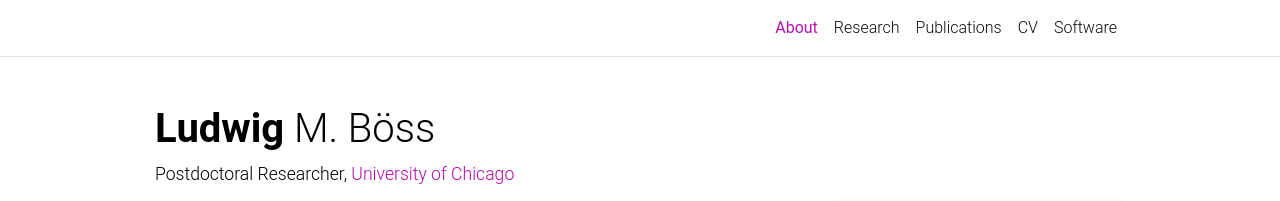
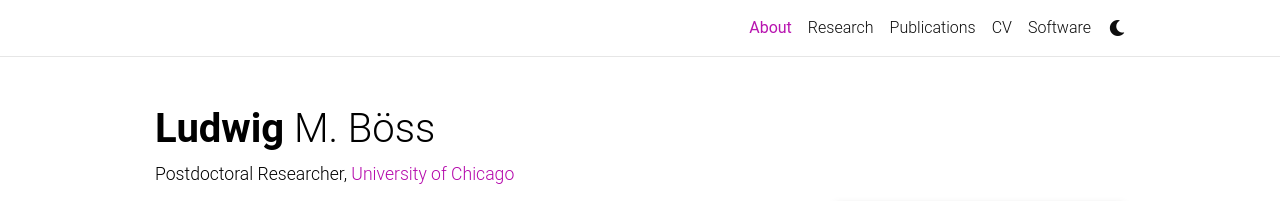
Before and after one commit to LudwigBoess/LudwigBoess.github.io, a Jekyll site: the page built from _pages/about.md, in a window 1280 px wide. Shown: the top 201 px of the page. Built offline with Jekyll 4.4.1, drawn with Linux system fonts in a browser that asks for light colours; full-size pictures stand in for the smaller copies a plugin makes; comment, search, counter and statistics services are not loaded; a style sheet for code colours, icons or effects is not loaded.

Commit message:
reintroduce light-theme toggle

```diff
--- a/_includes/header.html
+++ b/_includes/header.html
@@ -97,12 +97,12 @@
               {%- if site.enable_darkmode %}
 
               <!-- Toogle theme mode -->
-              <!-- <li class="toggle-container">
+              <li class="toggle-container">
                 <button id="light-toggle" title="Change theme">
                   <i class="fas fa-moon"></i>
                   <i class="fas fa-sun"></i>
                 </button>
-              </li> -->
+              </li>
               {%- endif %}
             </ul>
           </div>
```
